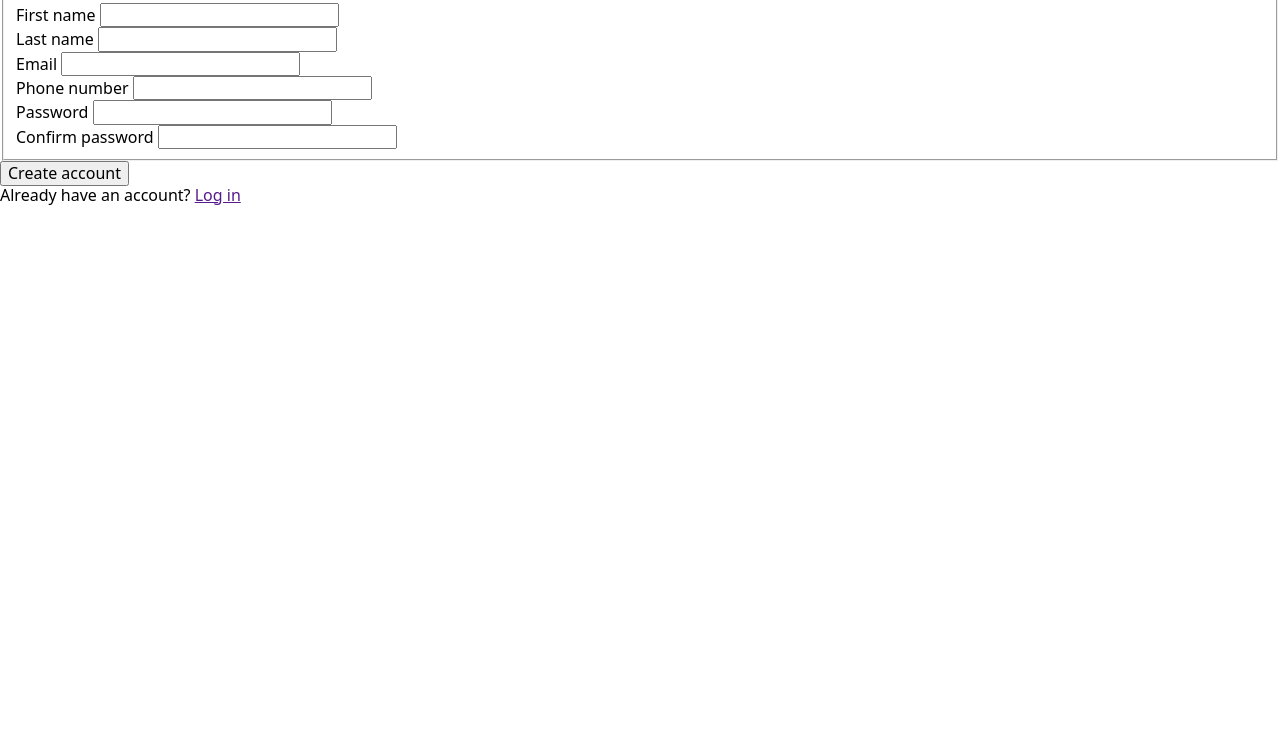
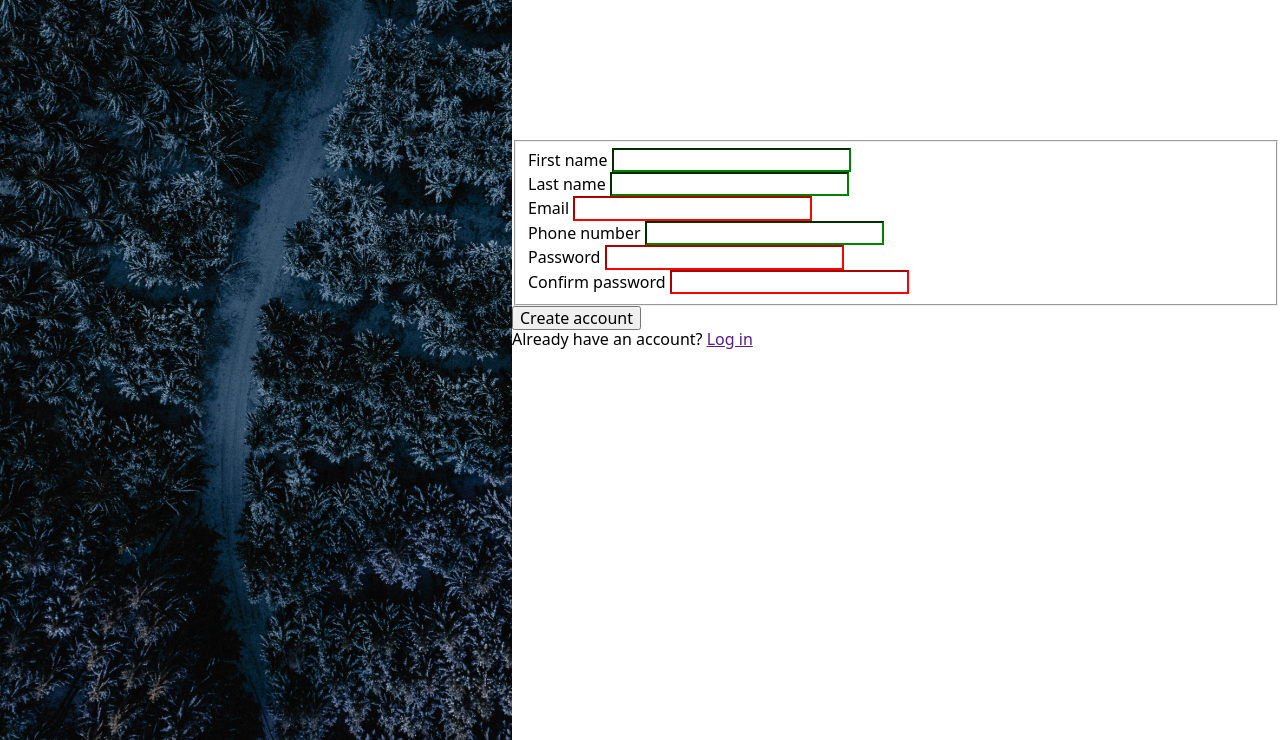
Before and after one commit to snuffeen/Sign-up-Form, a plain HTML site: page index.html in a window 1280 px wide. Shown: the part 60-800 px from the top of the page. Drawn offline with Linux system fonts and the light colour scheme.

Commit message:
added form required validation and adjusted bg
valid input border color changed to green
invalid input border color changed to red
credit font color changed to white
stretched and divided page layout with grid

```diff
--- a/index.html
+++ b/index.html
@@ -16,7 +16,7 @@
             Photo by <a href="https://unsplash.com/@jonathanvandenbroek">Jonathan van den Broek</a> on <a href="https://unsplash.com/">Unsplash</a>
         </div>
     </div>
-    <div>
+    <div class="form-container">
         <div class="dummy-text"></div>
         <form action="">
             <fieldset>
@@ -30,7 +30,7 @@
                 </div>
                 <div>
                     <label for="email">Email</label>
-                    <input type="email" id="user_email" name="user_email">
+                    <input type="email" id="user_email" name="user_email" required>
                 </div>
                 <div>
                     <label for="phone_number">Phone number</label>
@@ -38,16 +38,16 @@
                 </div>
                 <div>
                     <label for="password">Password</label>
-                    <input type="password" id="password" name="password">
+                    <input type="password" id="password" name="password" required>
                 </div>
                 <div>
                     <label for="confirm_password">Confirm password</label>
-                    <input type="password" id="confirm_password" name="confirm_password">
+                    <input type="password" id="confirm_password" name="confirm_password" required>
                 </div>
             </fieldset>
             <button type="submit">Create account</button>
+            <div>Already have an account? <a href="">Log in</a></div>
         </form>
-        <div>Already have an account? <a href="">Log in</a></div>
     </div>
 </body>
 </html>
--- a/styles.css
+++ b/styles.css
@@ -1,5 +1,32 @@
 @import '/modern-normalize.css';
+
+
+body {
+    display: grid;
+    grid-template-columns: 40% 60%;
+}
 
 .hero {
     background-image: url('./jonathan-van-den-broek-II1P6vSXd5o-unsplash.jpg');
+    background-color: #cccccc;
+    background-size: cover;
+    background-repeat: no-repeat;
+    height: 100vh;
 }
+
+.form-container {
+    display: grid;
+    grid-template-rows: 25% 75%;
+}
+
+input:valid {
+    border-color: green;
+}
+
+input:invalid {
+    border-color: red;
+}
+
+.credit {
+    color: white;
+}
```
